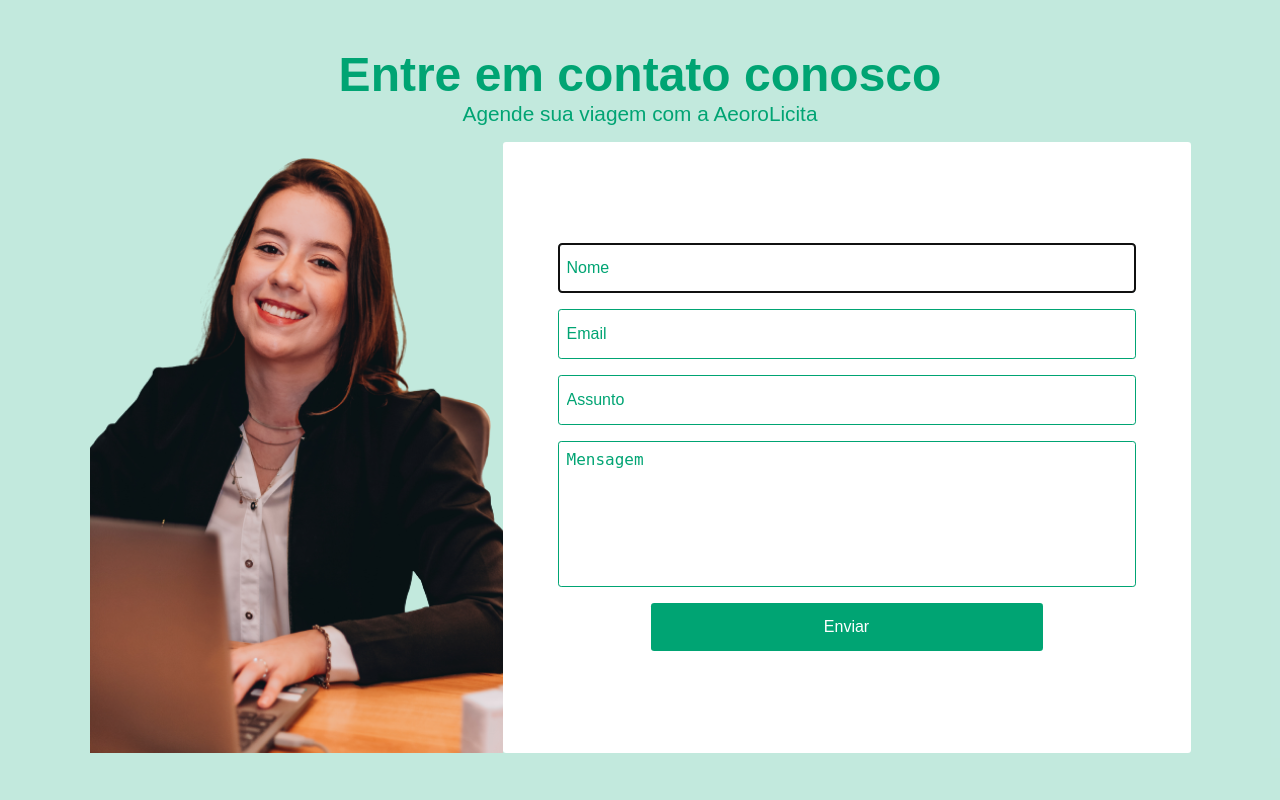
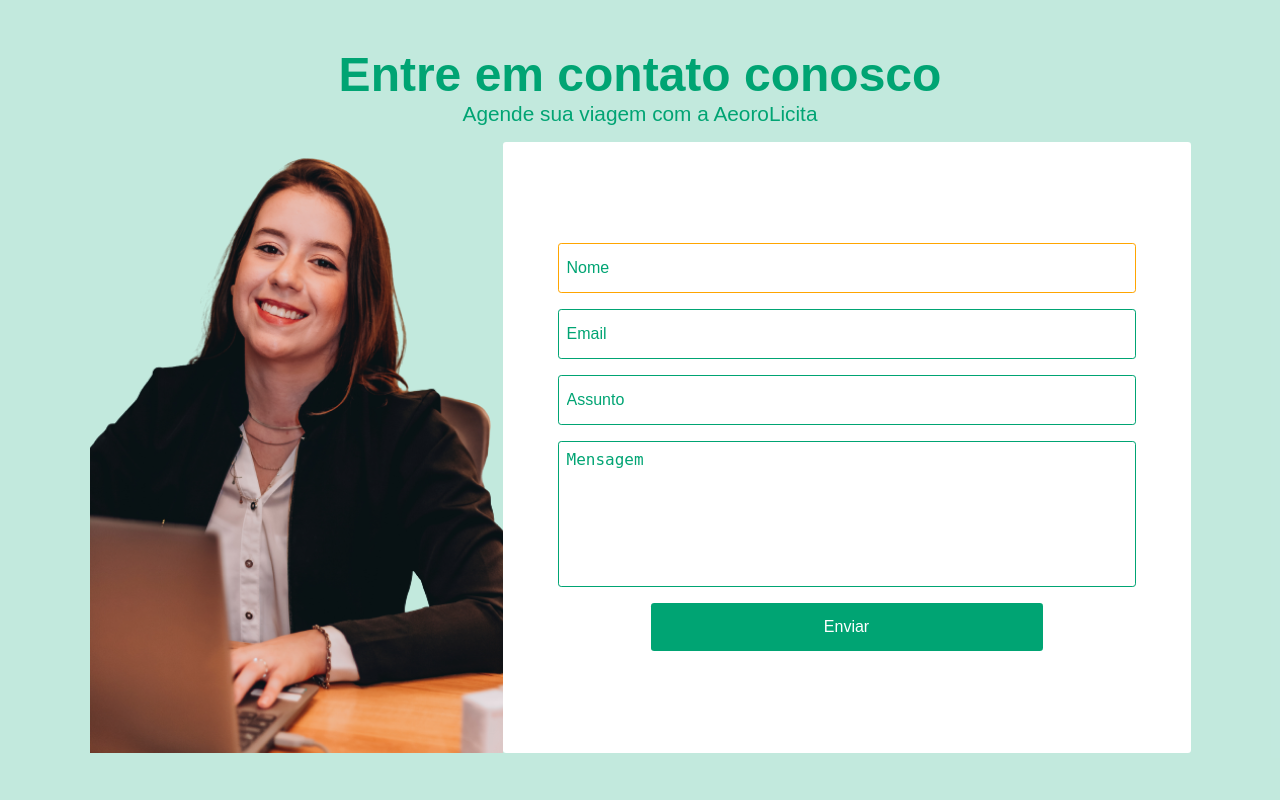
Before and after one commit to Vinicius02612/aero_licita, a Django app: page / in a window 1280 px wide, with the restyled element focused. Shown: the part 2545-3345 px from the top of the page. Run offline with Django 4.2, Linux system fonts and the light colour scheme; some web fonts are replaced.

Commit message:
Update switch the border color in input when its in focus

```diff
--- a/static/home/css/style.css
+++ b/static/home/css/style.css
@@ -260,6 +260,11 @@ form input::placeholder {
     color: var(--main-background-color);
 }
 
+form input:focus {
+    outline: none;
+    border: orange 1px solid;
+}
+
 form textarea {
     width: 100%;
     height: 8rem;
@@ -274,6 +279,13 @@ form textarea::placeholder {
     color: var(--main-background-color);
 }
 
+form textarea:focus {
+    outline: none;
+    border: orange 1px solid;
+}
+
+
+
 form button {
     width: 70%;
     height: 3rem;
```
